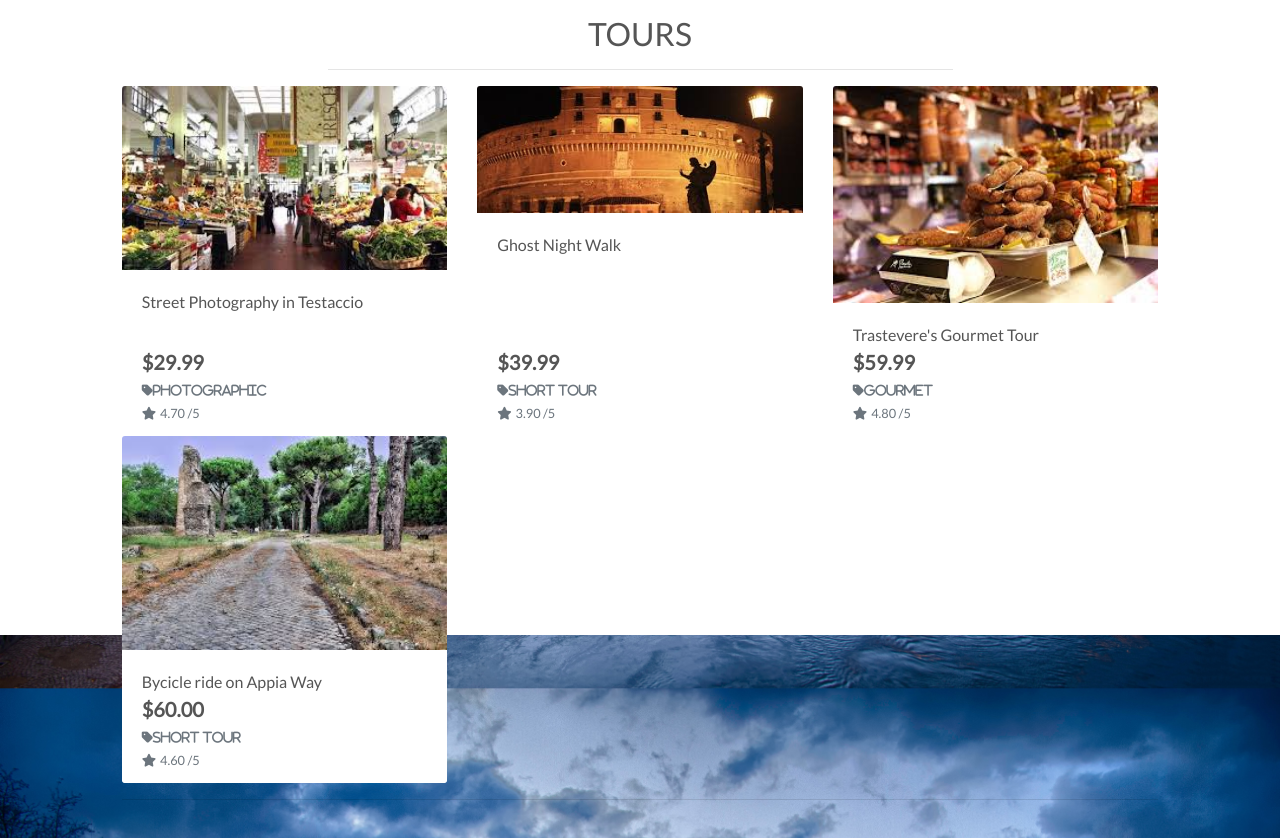
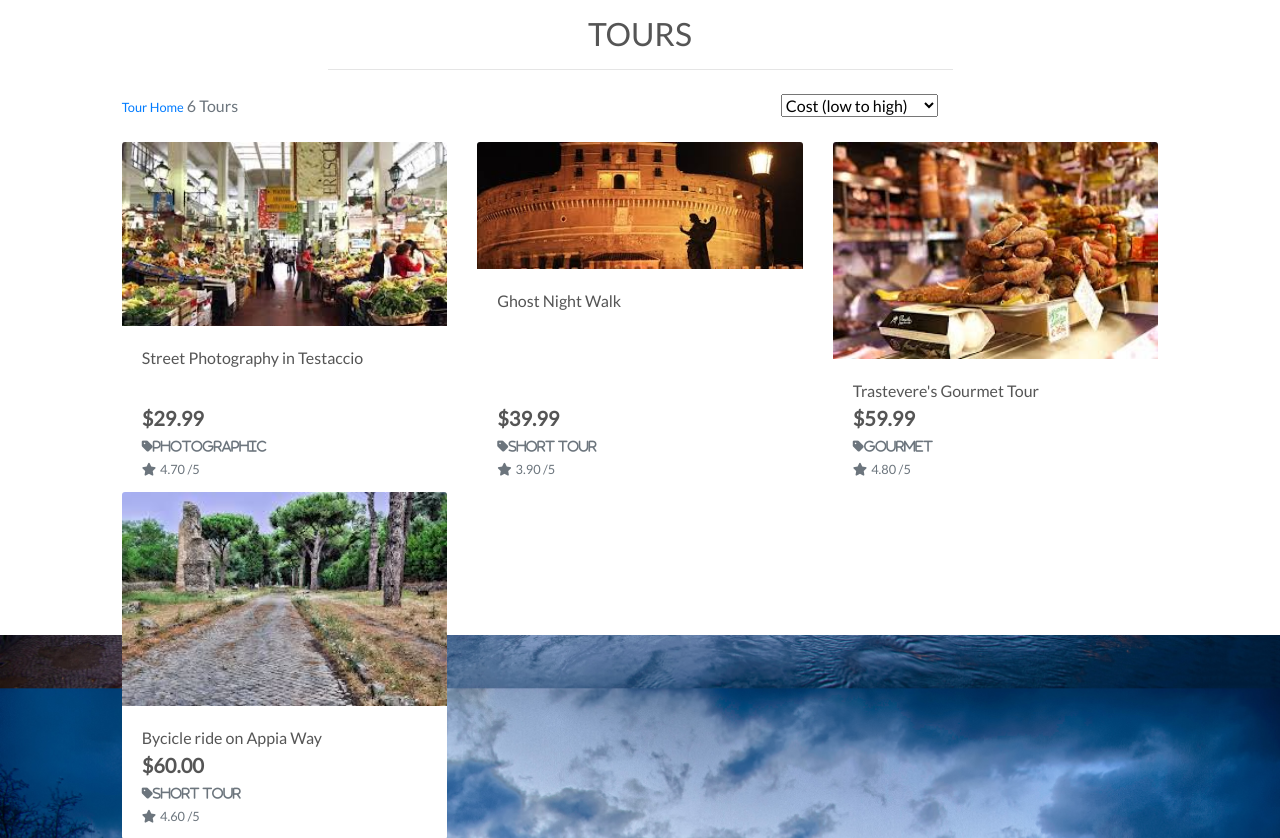
Before and after one commit to Code-Institute-Submissions/EternalCityCrawls, a Django app: a page that uses tours/templates/tours/tours.html in a window 1280 px wide. Shown: the part 165-1003 px from the top of the page. Run offline with Django 3.2, Linux system fonts and the light colour scheme; data comes from the database, SQL or seed files in the repository; some libraries are stand-ins or nearby versions.

Commit message:
adding sort drop down on tour page

```diff
--- a/tours/templates/tours/tours.html
+++ b/tours/templates/tours/tours.html
@@ -25,8 +25,31 @@
         </div>
         <div class="row">
             <div class="tour-container col-10 offset-1">
-                <div class="row mt-1 mb-2"></div>
-                <div class="row">
+                <div class="row mt-1 mb-2">
+                    <div class="col-12 col-md-6 my-auto order-md-last d-flex justify-content-center justify-content-end">
+                        <div class="sort-select-wrapper w-50">
+                            <select id="sort-selector" name="custom-select custom-select-sm rounded-0 border-{% if current_sorting != 'None_None' %}info{% else %}black{% endif %}">
+                                <option value="reset" {% if current_sorting == "None_None"%}selected{% endif %}>Sort by...</option>
+                                <option value="cost_asc" {% if current_sorting == "cost_asc"%}selected{% endif %}>Cost (low to high)</option>
+                                <option value="cost_desc" {% if current_sorting == "cost_desc"%}selected{% endif %}>Cost (high to low)</option>
+                                <option value="rating_asc" {% if current_sorting == "rating_asc"%}selected{% endif %}>Rating (low to high)</option>
+                                <option value="rating_desc" {% if current_sorting == "rating_desc"%}selected{% endif %}>Rating (high to low)</option>
+                                <option value="name_asc" {% if current_sorting == "name_asc"%}selected{% endif %}>Name (A-Z)</option>
+                                <option value="name_desc" {% if current_sorting == "name_desc"%}selected{% endif %}>Name (Z-A)</option>
+                                <option value="category_asc" {% if current_sorting == "category_asc"%}selected{% endif %}>Category (A-Z)</option>
+                                <option value="category_desc" {% if current_sorting == "category_desc"%}selected{% endif %}>Category (Z-A)</option>
+                            </select>
+                        </div>
+                    </div>
+                    <div class="col-12 col-md-6 order-md-first">
+                        <p class="text-muted mt-3 text-center text-md-left">
+                            {% if search_term or current_categories or current_sorting != 'None_None' %}
+                            <span class="small"><a href="{% url 'tours' %}">Tour Home</a></span>
+                            {% endif %}
+                            {{ tours|length }} Tours{% if search_term %} found for <strong>"{{ search_term }}"</strong>{% endif %}
+                        </p>
+                    </div>
+                </div>                <div class="row">
                     {% for tour in tours %}
                         <div class="col-sm-6 col-md-6 col-lg-3 col-xl-4">
                             <div class="card h-100 border-0">
--- a/tours/views.py
+++ b/tours/views.py
@@ -24,6 +24,8 @@ def all_tours(request):
             if sortkey == "name":
                 sortkey = 'lower_name'
                 tours = tours.annotate(lower_name=Lower("name"))
+            if sortkey == 'category':
+                sortkey = 'category__name'
             if 'direction' in request.GET:
                 direction = request.GET['direction']
                 if direction == "desc":
```
